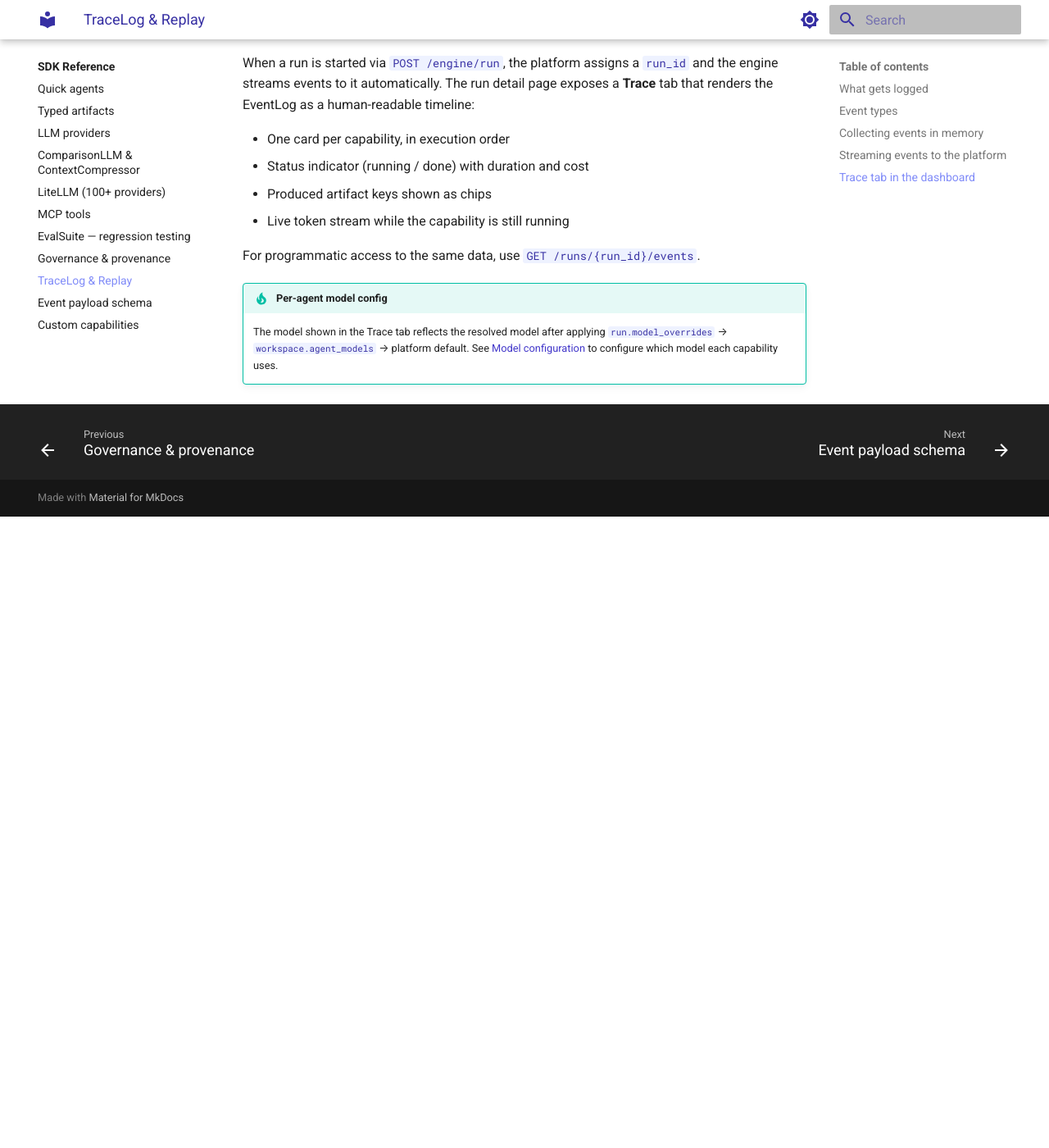
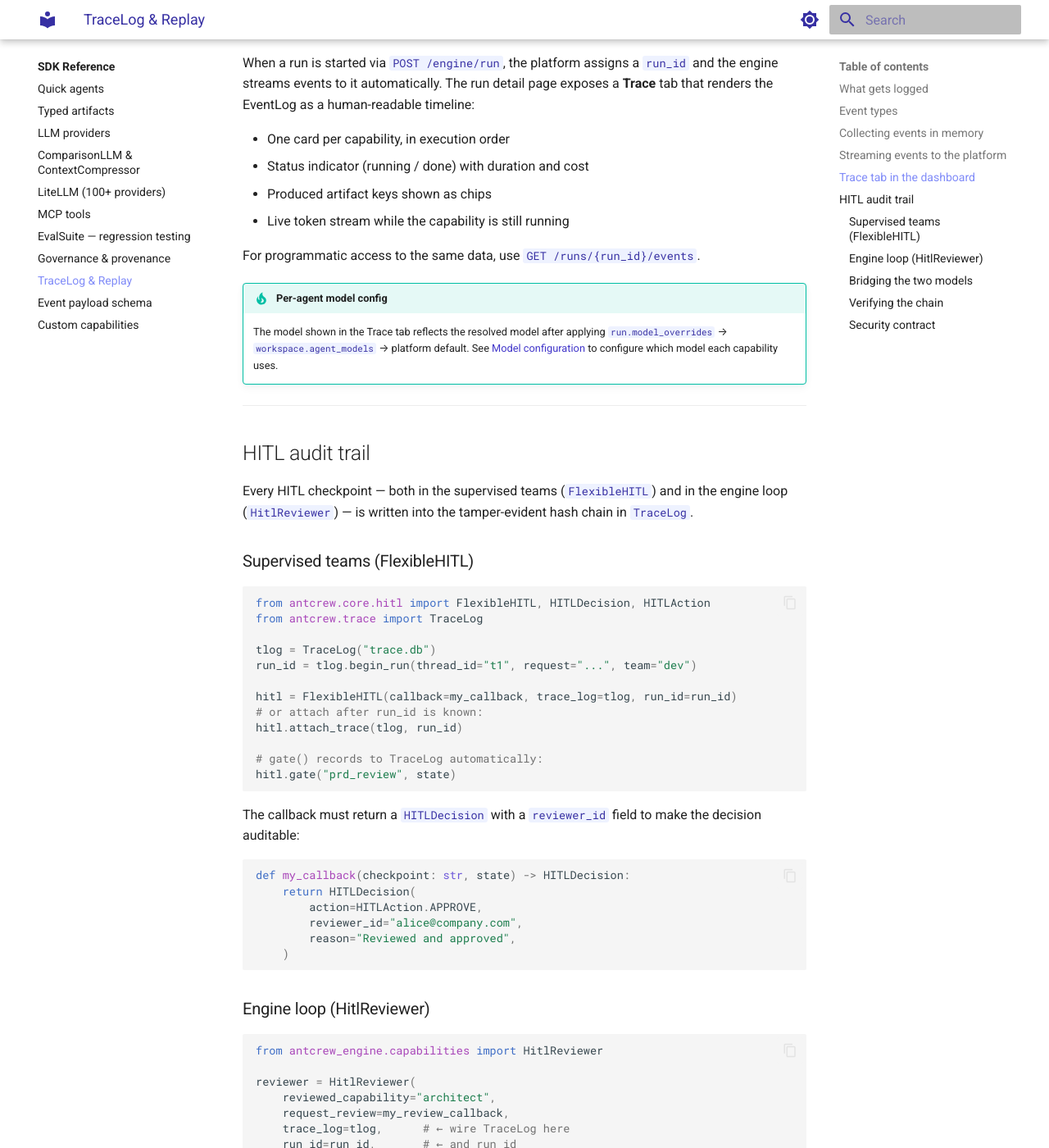
Before and after one commit to iagop03/antcrew, an MkDocs documentation site: the page built from docs/docs/engine/tracelog.md, in a window 1280 px wide and 1400 px high, scrolled down 2639 px. Shown: the whole window at 82% size. Built offline with MkDocs 1.6.1 and Material for MkDocs 9.7.7, drawn with Linux system fonts in a browser that asks for light colours; before the commit the page ends 3269 px from its top, so only the background shows below that; some of the changed text lies outside the part shown.

Commit message:
docs: sync antcrew/docs with antcrew-docs — change-management guide + HITL tracelog
- guides/change-management.md: Step 10 ServiceNow submit, full pipeline guide
- engine/tracelog.md: HITL audit trail section (FlexibleHITL, HitlReviewer,
  hitl_decision_from_flexible bridge, verify-chain security contract)
- mkdocs.yml: add change-management to Get Started nav

Co-Authored-By: Claude Sonnet 4.6 <noreply@anthropic.com>

````diff
--- a/docs/docs/engine/tracelog.md
+++ b/docs/docs/engine/tracelog.md
@@ -74,3 +74,89 @@ For programmatic access to the same data, use `GET /runs/{run_id}/events`.
 
 !!! tip "Per-agent model config"
     The model shown in the Trace tab reflects the resolved model after applying `run.model_overrides` → `workspace.agent_models` → platform default. See [Model configuration](../platform/model-config.md) to configure which model each capability uses.
+
+---
+
+## HITL audit trail
+
+Every HITL checkpoint — both in the supervised teams (`FlexibleHITL`) and in the engine loop (`HitlReviewer`) — is written into the tamper-evident hash chain in `TraceLog`.
+
+### Supervised teams (FlexibleHITL)
+
+```python
+from antcrew.core.hitl import FlexibleHITL, HITLDecision, HITLAction
+from antcrew.trace import TraceLog
+
+tlog = TraceLog("trace.db")
+run_id = tlog.begin_run(thread_id="t1", request="...", team="dev")
+
+hitl = FlexibleHITL(callback=my_callback, trace_log=tlog, run_id=run_id)
+# or attach after run_id is known:
+hitl.attach_trace(tlog, run_id)
+
+# gate() records to TraceLog automatically:
+hitl.gate("prd_review", state)
+```
+
+The callback must return a `HITLDecision` with a `reviewer_id` field to make the decision auditable:
+
+```python
+def my_callback(checkpoint: str, state) -> HITLDecision:
+    return HITLDecision(
+        action=HITLAction.APPROVE,
+        reviewer_id="alice@company.com",
+        reason="Reviewed and approved",
+    )
+```
+
+### Engine loop (HitlReviewer)
+
+```python
+from antcrew_engine.capabilities import HitlReviewer
+
+reviewer = HitlReviewer(
+    reviewed_capability="architect",
+    request_review=my_review_callback,
+    trace_log=tlog,      # ← wire TraceLog here
+    run_id=run_id,       # ← and run_id
+)
+```
+
+The `request_review` callback must include `reviewer_id` in its return dict for the decision to be attributed:
+
+```python
+def my_review_callback(content: dict) -> dict:
+    # ... show content to human ...
+    return {
+        "verdict": "approve",
+        "reviewer_id": "bob@company.com",
+        "feedback": "LGTM",
+    }
+```
+
+### Bridging the two models
+
+To convert a `HITLDecision` (supervised-team model) to a `HitlDecision` dict (engine model):
+
+```python
+from antcrew_engine.engine import hitl_decision_from_flexible
+
+engine_decision = hitl_decision_from_flexible(flexible_decision)
+# Maps: APPROVE→approve, MODIFY→edit, SKIP→approve, REQUEST_CHANGES/REJECT→reject
+```
+
+### Verifying the chain
+
+```bash
+antcrew trace --verify-chain ~/.antcrew/trace.db
+```
+
+Any tampered row breaks the SHA-256 chain and the command reports the first invalid entry.
+
+### Security contract
+
+| Scenario | FlexibleHITL | HitlReviewer |
+|---|---|---|
+| Callback raises exception | → REJECT (fail closed) | `verdict` defaults to `"timeout"` → treated as reject |
+| No callback configured | → REJECT | n/a — always requires `request_review` |
+| `reviewer_id` missing | Decision recorded, `reviewer_id=""` | Decision recorded, `reviewer_id=""` |
--- a/docs/mkdocs.yml
+++ b/docs/mkdocs.yml
@@ -67,6 +67,7 @@ nav:
   - Get Started:
     - "5-minute quick start": guides/quickstart.md
     - "A full team in action": guides/fullstack-team.md
+    - "Change-management pipeline": guides/change-management.md
   - SDK Reference:
     - Overview: engine/index.md
     - "Quick agents": engine/quick-agent.md
````
Also changed, not shown: docs/docs/guides/change-management.md (added, +343 -0 lines).
